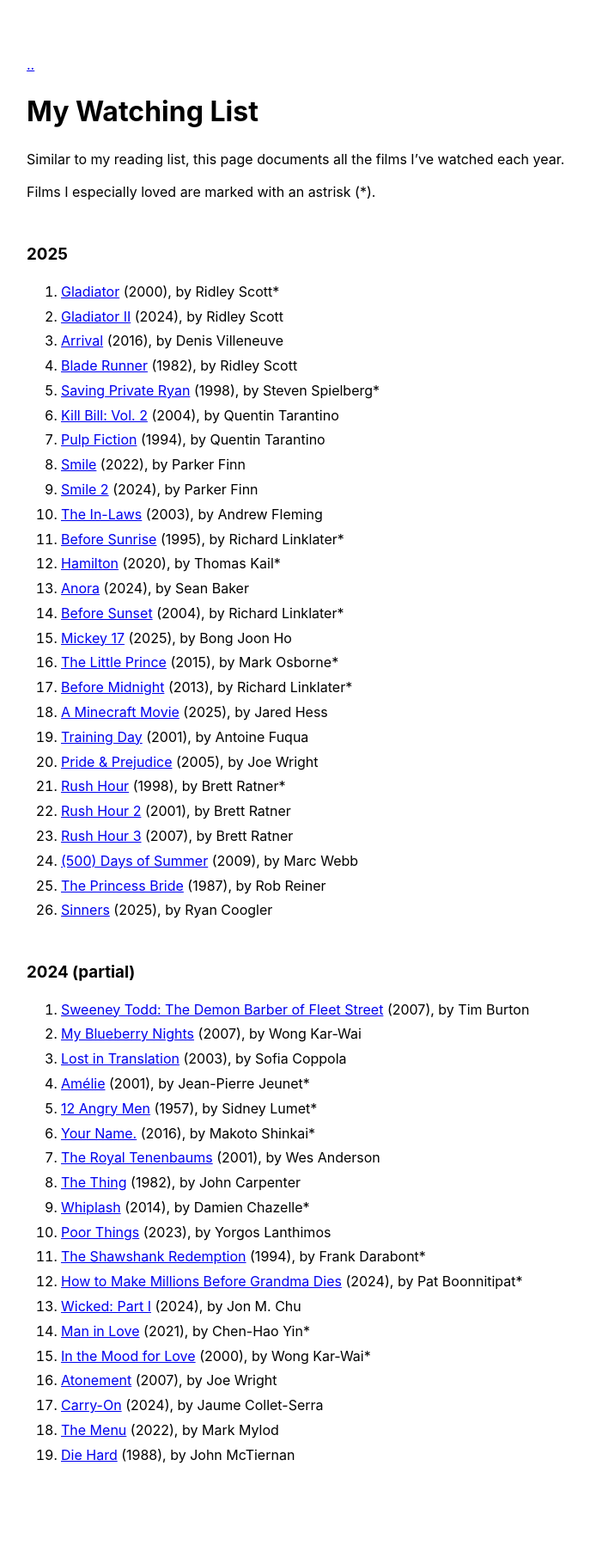
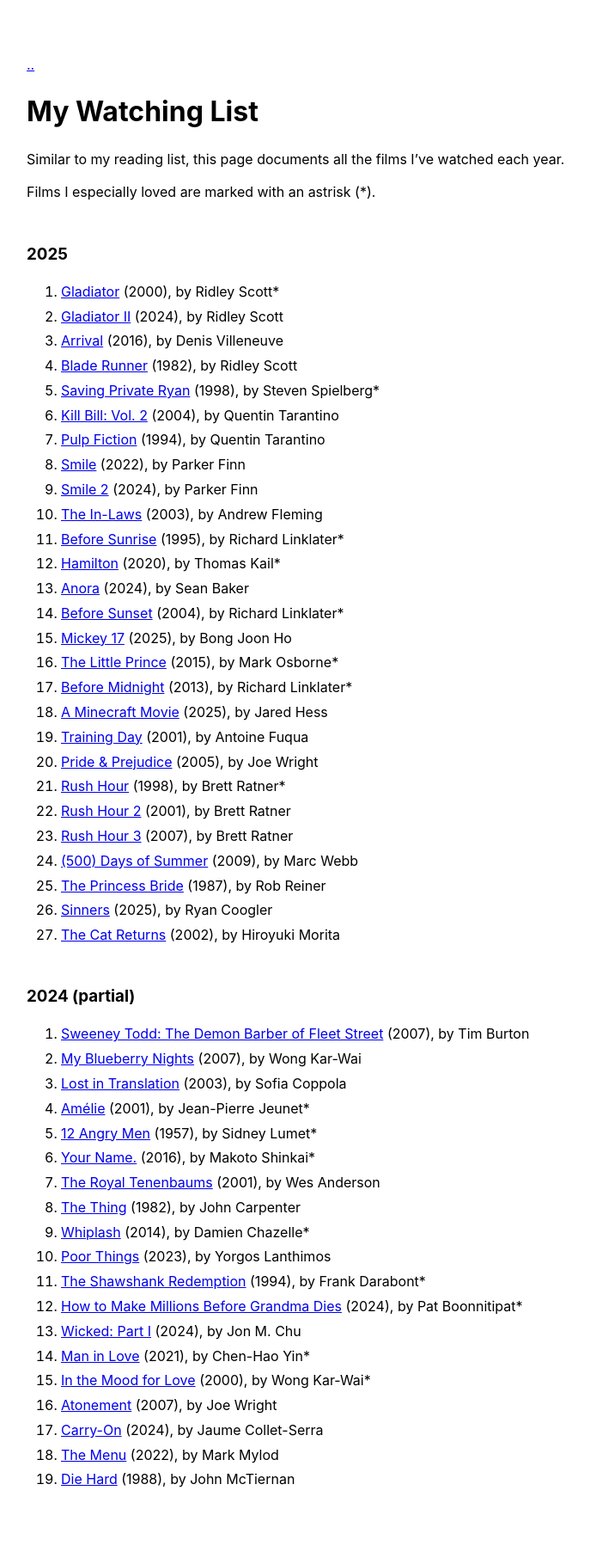
Before and after one commit to llucasly/llucasly.github.io, a Jekyll site: the page built from watching list.md, in a window 1280 px wide. Shown: the whole page at 86% size, without its empty margins (289-976 px from the left). Built offline with Jekyll 4.4.1, drawn with Linux system fonts in a browser that asks for light colours; before the commit the page ends 1783 px from its top, so only the background shows below that.

Commit message:
Addded Movie

```diff
--- a/watching list.md
+++ b/watching list.md
@@ -34,6 +34,7 @@ Films I especially loved are marked with an astrisk (*).
 24. [(500) Days of Summer](https://letterboxd.com/film/500-days-of-summer/) (2009), by Marc Webb
 25. [The Princess Bride](https://letterboxd.com/film/the-princess-bride/) (1987), by Rob Reiner
 26. [Sinners](https://letterboxd.com/film/sinners-2025/) (2025), by Ryan Coogler
+27. [The Cat Returns](https://letterboxd.com/film/the-cat-returns/) (2002), by Hiroyuki Morita
 
 ### 2024 (partial)
 1. [Sweeney Todd: The Demon Barber of Fleet Street](https://letterboxd.com/film/sweeney-todd-the-demon-barber-of-fleet-street-2007/) (2007), by Tim Burton
```
